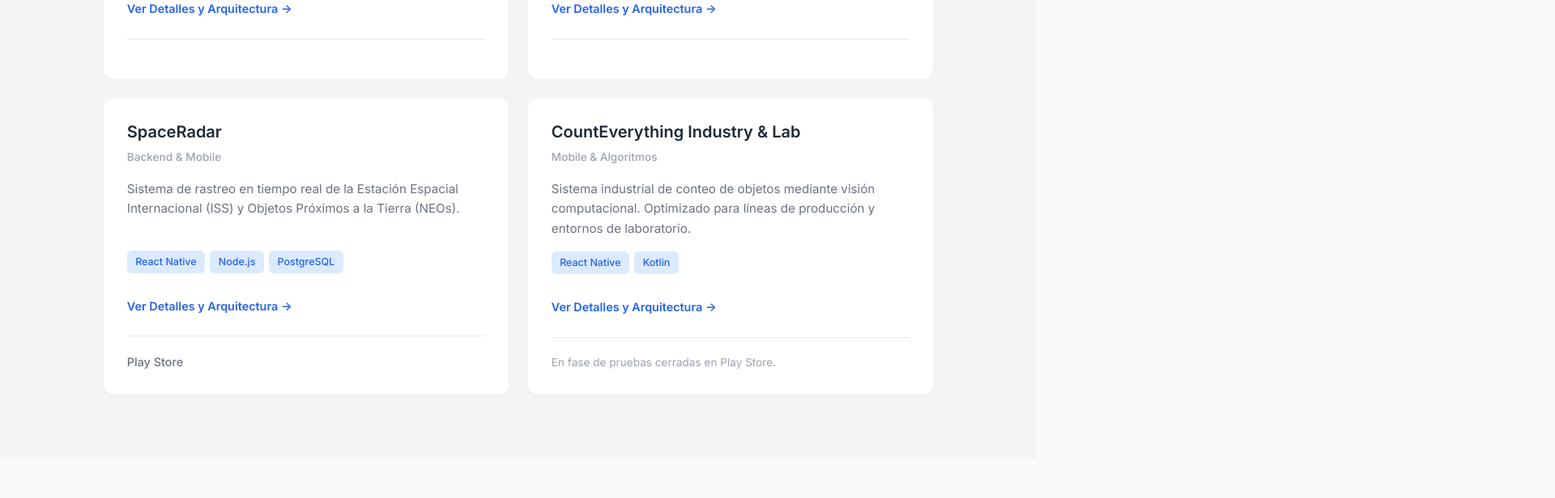
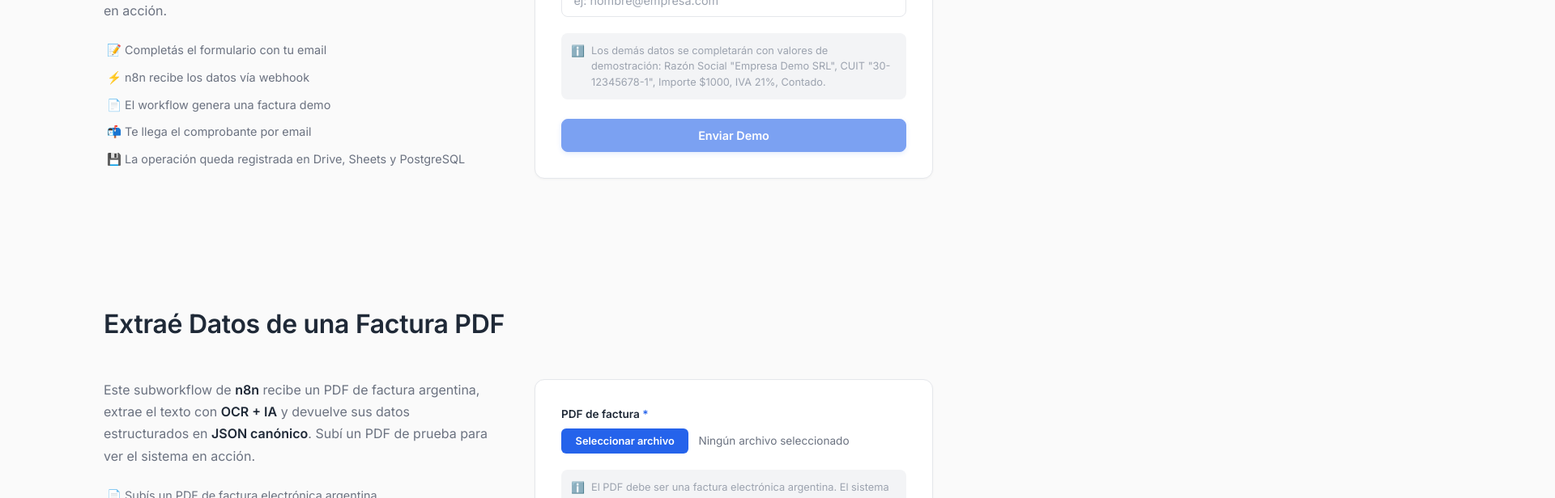
Before and after one commit to MateoRyhr/mateoryhr.github.io, a React (Vite) app: page / in a window 1280 px wide. Shown: the part 1780-2396 px from the top of the page at 81% size, 1920 px wide, since content can reach past the window. Built offline with nearby package versions, Linux system fonts and the light colour scheme.

Commit message:
minor changes

```diff
--- a/src/components/InvoiceDemo.css
+++ b/src/components/InvoiceDemo.css
@@ -89,22 +89,48 @@
   background-color: var(--bg-muted);
   cursor: not-allowed;
 }
-.invoice-file-input { padding: 0.5rem 0.9rem; }
-.invoice-file-input::file-selector-button {
+.invoice-file-wrapper {
+  display: flex;
+  align-items: center;
+  gap: 0.75rem;
+}
+.invoice-file-input {
+  position: absolute;
+  width: 1px;
+  height: 1px;
+  padding: 0;
+  margin: -1px;
+  overflow: hidden;
+  clip: rect(0, 0, 0, 0);
+  white-space: nowrap;
+  border: 0;
+}
+.invoice-file-button {
   background-color: var(--accent-primary);
   color: var(--text-white, #FFFFFF);
   font-family: var(--font-sans);
   font-weight: 600;
   font-size: 0.8rem;
-  padding: 0.4rem 1rem;
+  padding: 0.5rem 1.1rem;
   border: none;
   border-radius: 6px;
   cursor: pointer;
-  margin-right: 1rem;
   transition: background-color 0.2s ease;
+  white-space: nowrap;
 }
-.invoice-file-input::file-selector-button:hover {
+.invoice-file-button:hover {
   background-color: var(--accent-primary-dark);
+}
+.invoice-file-button:disabled {
+  opacity: 0.6;
+  cursor: not-allowed;
+}
+.invoice-file-name {
+  font-size: 0.85rem;
+  color: var(--text-secondary);
+  overflow: hidden;
+  text-overflow: ellipsis;
+  white-space: nowrap;
 }
 .invoice-prefill-note {
   display: flex;
--- a/src/components/InvoiceDemo.jsx
+++ b/src/components/InvoiceDemo.jsx
@@ -173,7 +173,28 @@
               <form onSubmit={handleSubmit} className="invoice-form">
                 <div className="invoice-field">
                   <label htmlFor="invoice-file">PDF de factura <span className="invoice-required">*</span></label>
-                  <input id="invoice-file" type="file" accept=".pdf,application/pdf" onChange={handleFileChange} required disabled={status === 'loading'} className="invoice-file-input" />
+                  <div className="invoice-file-wrapper">
+                    <input
+                      id="invoice-file"
+                      type="file"
+                      accept=".pdf,application/pdf"
+                      onChange={handleFileChange}
+                      required
+                      disabled={status === 'loading'}
+                      className="invoice-file-input"
+                    />
+                    <button
+                      type="button"
+                      className="invoice-file-button"
+                      disabled={status === 'loading'}
+                      onClick={() => document.getElementById('invoice-file')?.click()}
+                    >
+                      Seleccionar archivo
+                    </button>
+                    <span className="invoice-file-name">
+                      {file ? file.name : 'Ningún archivo seleccionado'}
+                    </span>
+                  </div>
                 </div>
                 <div className="invoice-prefill-note">
                   <span className="invoice-prefill-icon">ℹ️</span>
--- a/src/data/projects.js
+++ b/src/data/projects.js
@@ -133,12 +133,12 @@
     links: {
       playstore: "https://play.google.com/store/apps/details?id=com.mateoryhr.spaceradar"
     },
-    category: "Backend & Mobile"
+    category: "App Mobile"
   },
   {
     id: 4,
     title: "CountEverything Industry & Lab",
-    description: "Sistema industrial de conteo de objetos mediante visión computacional. Optimizado para líneas de producción y entornos de laboratorio.",
+    description: "Sistema industrial de conteo de objetos mediante visión computacional usando la cámara del celular. Optimizado para líneas de producción y entornos de laboratorio.",
     longDescription: "Desarrollo de algoritmos personalizados de visión computacional en Kotlin para procesar matrices de píxeles en tiempo real. Alto rendimiento logrado sin dependencias pesadas externas como OpenCV.",
     technicalDetails: [
       {
@@ -187,6 +187,6 @@
     links: {
       playstore: ""
     },
-    category: "Mobile & Algoritmos"
+    category: "App Mobile"
   }
 ];
--- a/src/pages/Home.jsx
+++ b/src/pages/Home.jsx
@@ -12,8 +12,6 @@
         {/* Intro of me */}
         <ProfileHeader />
 
-        <Skills />
-
         {/* Displaying project list */}
         <section id="projects">
           <Projects />
@@ -24,6 +22,8 @@
 
         {/* PDF invoice extraction demo */}
         <InvoiceDemo />
+
+        <Skills />
       </div>
   );
 }
```
